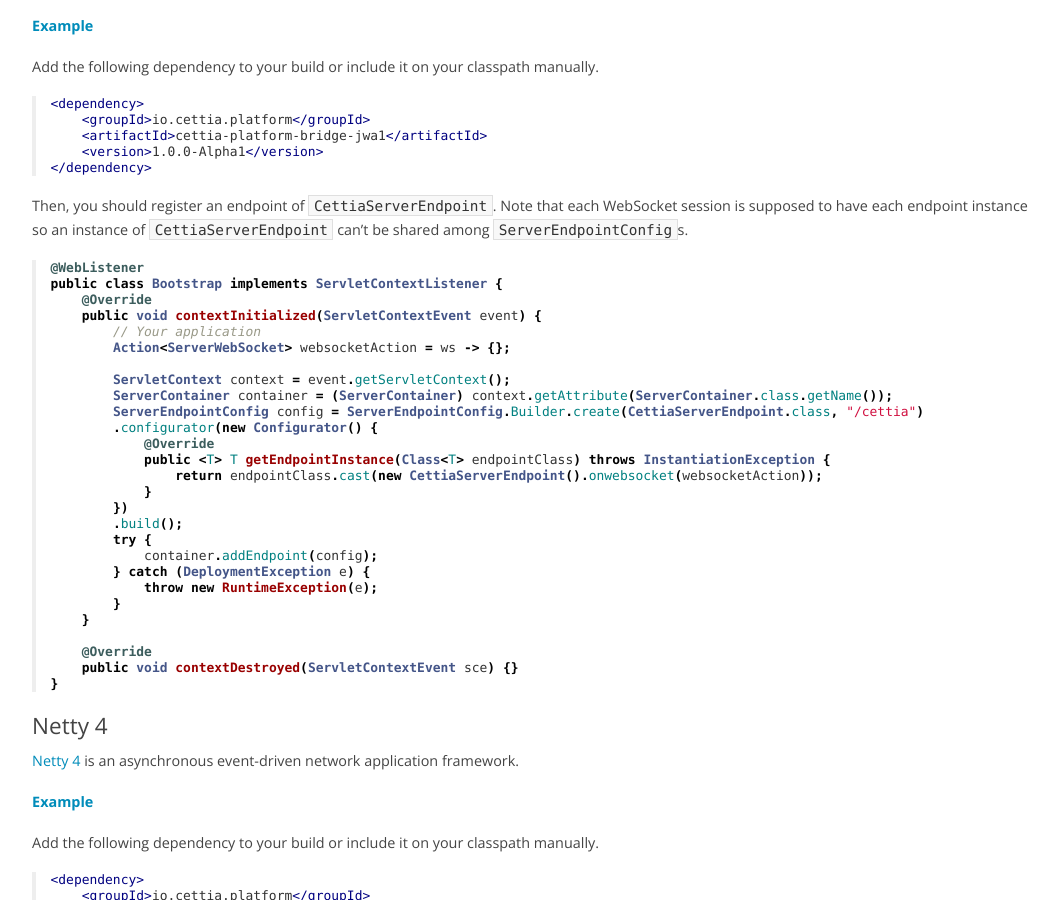
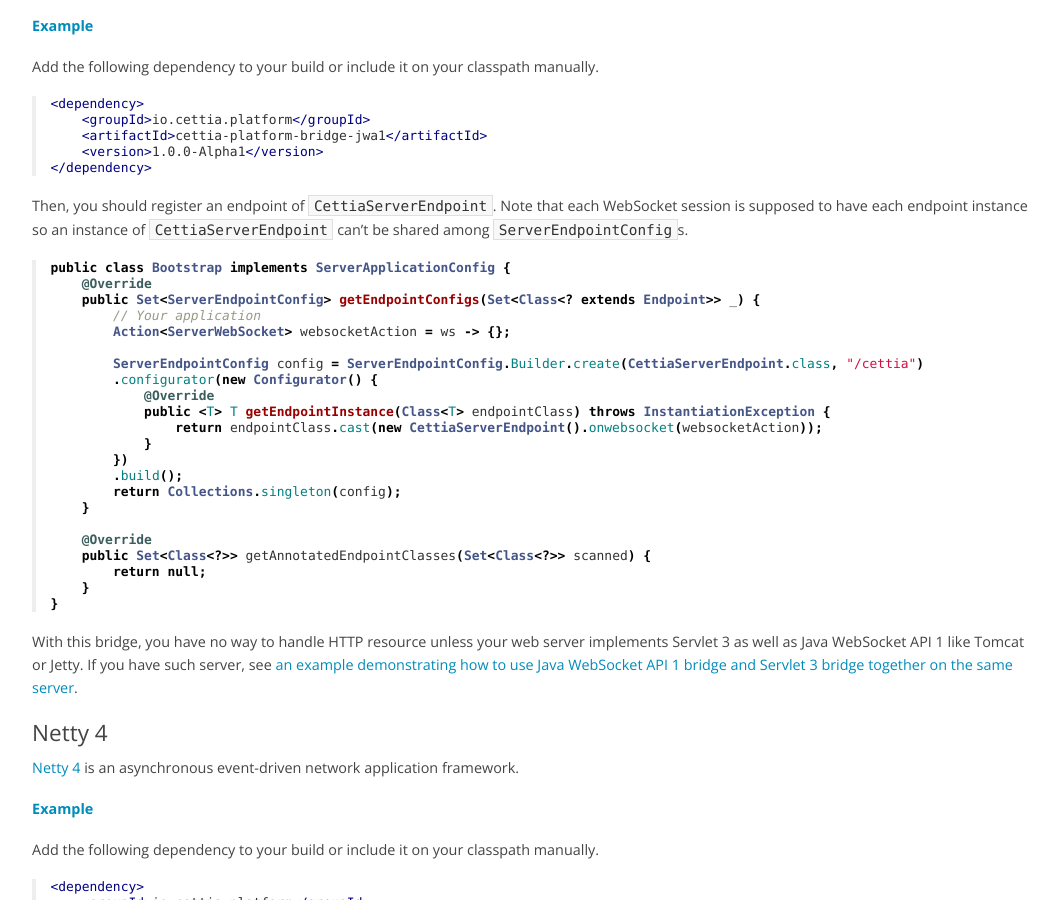
Before and after one commit to cettia/cettia.github.io, a Jekyll site: the page built from projects/cettia-java-platform/1.0.0-Alpha1/reference/index.md, in a window 1280 px wide and 900 px high, scrolled down 2868 px. Shown: the whole window, without its empty margins (103-1161 px from the left). Built offline with Jekyll 4.4.1, drawn with Linux system fonts in a browser that asks for light colours; Markdown is read by kramdown in place of the engine named in the settings; some of the changed text lies outside the part shown.

Commit message:
Add jwa1 and servlet3 examples

````diff
--- a/projects/cettia-java-platform/1.0.0-Alpha1/reference/index.md
+++ b/projects/cettia-java-platform/1.0.0-Alpha1/reference/index.md
@@ -136,7 +136,7 @@
 ### Java WebSocket API 1
 [Java WebSocket API 1](http://docs.oracle.com/javaee/7/tutorial/doc/websocket.htm#GKJIQ5) (JWA) from Java EE 7.
 
-**[Example](https://github.com/cettia/cettia-examples/tree/master/archetype/cettia-java-server/platform/servlet3-jwa1)**
+**[Example](https://github.com/cettia/cettia-examples/tree/master/archetype/cettia-java-server/platform/jwa1)**
 
 Add the following dependency to your build or include it on your classpath manually.
 
@@ -151,15 +151,12 @@
 Then, you should register an endpoint of `CettiaServerEndpoint`. Note that each WebSocket session is supposed to have each endpoint instance so an instance of `CettiaServerEndpoint` can't be shared among `ServerEndpointConfig`s.
 
 ```java
-@WebListener
-public class Bootstrap implements ServletContextListener {
+public class Bootstrap implements ServerApplicationConfig {
     @Override
-    public void contextInitialized(ServletContextEvent event) {
+    public Set<ServerEndpointConfig> getEndpointConfigs(Set<Class<? extends Endpoint>> _) {
         // Your application
         Action<ServerWebSocket> websocketAction = ws -> {};
 
-        ServletContext context = event.getServletContext();
-        ServerContainer container = (ServerContainer) context.getAttribute(ServerContainer.class.getName());
         ServerEndpointConfig config = ServerEndpointConfig.Builder.create(CettiaServerEndpoint.class, "/cettia")
         .configurator(new Configurator() {
             @Override
@@ -168,17 +165,17 @@
             }
         })
         .build();
-        try {
-            container.addEndpoint(config);
-        } catch (DeploymentException e) {
-            throw new RuntimeException(e);
-        }
+        return Collections.singleton(config);
     }
 
     @Override
-    public void contextDestroyed(ServletContextEvent sce) {}
+    public Set<Class<?>> getAnnotatedEndpointClasses(Set<Class<?>> scanned) {
+        return null;
+    }
 }
 ```
+
+With this bridge, you have no way to handle HTTP resource unless your web server implements Servlet 3 as well as Java WebSocket API 1 like Tomcat or Jetty. If you have such server, see [an example demonstrating how to use Java WebSocket API 1 bridge and Servlet 3 bridge together on the same server](https://github.com/cettia/cettia-examples/tree/master/archetype/cettia-java-server/platform/servlet3-jwa1).
 
 ### Netty 4
 [Netty 4](http://netty.io/) is an asynchronous event-driven network application framework.
@@ -315,7 +312,7 @@
 
 * Servlet can't detect disconnection so that `ServerHttpExchange`'s `onclose` doesn't work.
 
-**[Example](https://github.com/cettia/cettia-examples/tree/master/archetype/cettia-java-server/platform/servlet3-jwa1)**
+**[Example](https://github.com/cettia/cettia-examples/tree/master/archetype/cettia-java-server/platform/servlet3)**
 
 Add the following dependency to your build or include it on your classpath manually.
 
@@ -348,6 +345,8 @@
     public void contextDestroyed(ServletContextEvent sce) {}
 }
 ```
+
+With this bridge, you have no way to handle WebSocket resource unless your web server implements Java WebSocket API 1 as well as Servlet 3 like Tomcat or Jetty. If you have such server, see [an example demonstrating how to use Servlet 3 bridge and Java WebSocket API 1 bridge together on the same server](https://github.com/cettia/cettia-examples/tree/master/archetype/cettia-java-server/platform/servlet3-jwa1).
 
 ### Vert.x 2
 [Vert.x 2](http://vertx.io/) is a lightweight, high performance application platform for the JVM
````
Also changed, not shown: projects/cettia-java-server/1.0.0-Alpha1/reference/index.md (+2 -0 lines).
